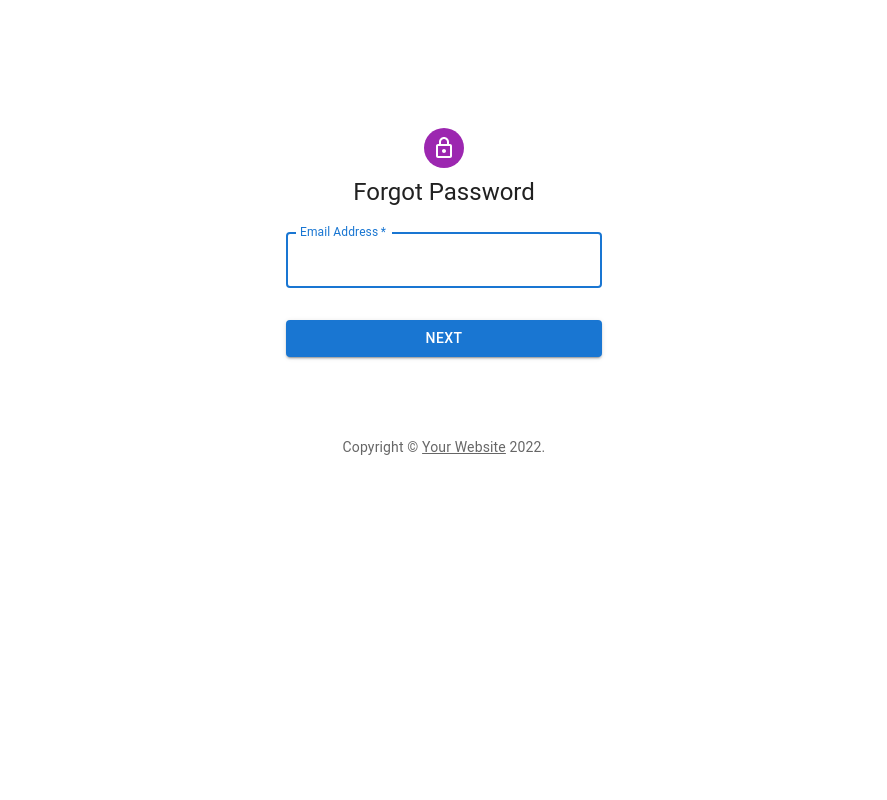
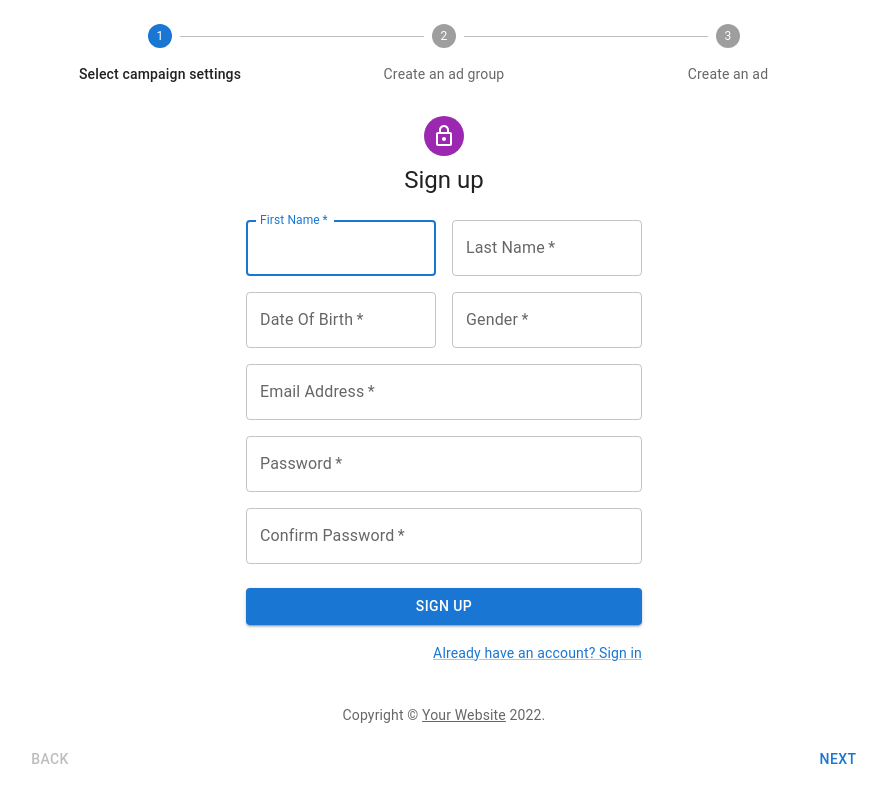
Before and after one commit to NotGitCtrl/Frontend, a React (Create React App) app: page / in a window 1280 px wide. Shown: the whole page, without its empty margins (196-1083 px from the left). Built offline with nearby package versions, Linux system fonts and the light colour scheme.

Commit message:
API calls for Signup and OTP (verify+resend) from frontend

```diff
--- a/package.json
+++ b/package.json
@@ -10,6 +10,7 @@
     "@testing-library/jest-dom": "^5.16.4",
     "@testing-library/react": "^13.3.0",
     "@testing-library/user-event": "^13.5.0",
+    "axios": "^0.27.2",
     "react": "^18.2.0",
     "react-dom": "^18.2.0",
     "react-scripts": "5.0.1",
--- a/src/App.js
+++ b/src/App.js
@@ -4,9 +4,9 @@ import Login from "./Components/Login/Login";
 import ForgotPass from "./Components/ForgotPassword/ForgotPass";
 
 function App() {
-  return <ForgotPass />;
+  // return <ForgotPass />;
   // return <Login />;
-  // return <SignUpStepper />;
+  return <SignUpStepper />;
 }
 
 export default App;
--- /dev/null
+++ b/src/Components/OtpInput/OtpInput.js
@@ -0,0 +1,62 @@
+import { Box, TextField, Button, Grid } from "@mui/material";
+import React, { useState } from "react";
+import axios from "axios";
+
+const OtpInput = () => {
+  const handleSubmit = (event) => {
+    event.preventDefault();
+    const data = new FormData(event.currentTarget);
+    const otpData = {
+      userId: localStorage.getItem("userId"),
+      otp: data.get("otp"),
+    };
+    console.log(otpData);
+    axios
+      .post("http://localhost:5000/auth/verifyOTP", otpData)
+      .then((response) => console.log(response))
+      .catch((error) => {
+        console.error("There was an error!", error);
+      });
+  };
+
+  const handleResend = (event) => {
+    event.preventDefault();
+    console.log("in here");
+    const resendData = {
+      userId: localStorage.getItem("userId"),
+      email: localStorage.getItem("email"),
+    };
+    axios
+      .post("http://localhost:5000/auth/resendOTPVerification", resendData)
+      .then((response) => console.log(response))
+      .catch((error) => {
+        console.error("There was an error!", error);
+      });
+  };
+
+  return (
+    <Box component="form" onSubmit={handleSubmit} noValidate sx={{ mt: 3 }}>
+      <Grid container spacing={1}>
+        <Grid item xs={12}>
+          <TextField required id="otp" label="Enter OTP" name="otp" />
+        </Grid>
+        <Grid item xs={12} sm={6}>
+          <Button type="submit" variant="contained" sx={{ mt: 3, mb: 2 }}>
+            Verify OTP
+          </Button>
+        </Grid>
+        <Grid item xs={12} sm={6}>
+          <Button
+            onClick={handleResend}
+            variant="contained"
+            sx={{ mt: 3, mb: 2 }}
+          >
+            Resend OTP
+          </Button>
+        </Grid>
+      </Grid>
+    </Box>
+  );
+};
+
+export default OtpInput;
--- a/src/Components/Signup/Signup.js
+++ b/src/Components/Signup/Signup.js
@@ -12,6 +12,7 @@ import LockOutlinedIcon from "@mui/icons-material/LockOutlined";
 import Typography from "@mui/material/Typography";
 import Container from "@mui/material/Container";
 import { createTheme, ThemeProvider } from "@mui/material/styles";
+import axios from "axios";
 
 function Copyright(props) {
   return (
@@ -37,10 +38,25 @@ export default function SignUp() {
   const handleSubmit = (event) => {
     event.preventDefault();
     const data = new FormData(event.currentTarget);
-    console.log({
+    const userData = {
+      name: data.get("firstname"),
+      surname: data.get("surname"),
+      gender: data.get("gender"),
+      birthDate: data.get("dob"),
       email: data.get("email"),
       password: data.get("password"),
-    });
+    };
+    console.log(userData);
+    axios
+      .post("http://localhost:5000/auth/create_user", userData)
+      .then((response) => {
+        console.log(response);
+        localStorage.setItem("email", response.data.data.email);
+        localStorage.setItem("userId", response.data.data.userId);
+      })
+      .catch((error) => {
+        console.error("There was an error!", error);
+      });
   };
 
   return (
@@ -49,7 +65,7 @@ export default function SignUp() {
         <CssBaseline />
         <Box
           sx={{
-            marginTop: 8,
+            marginTop: 3,
             display: "flex",
             flexDirection: "column",
             alignItems: "center",
@@ -71,7 +87,7 @@ export default function SignUp() {
               <Grid item xs={12} sm={6}>
                 <TextField
                   autoComplete="given-name"
-                  name="firstName"
+                  name="firstname"
                   required
                   fullWidth
                   id="firstName"
@@ -83,19 +99,28 @@ export default function SignUp() {
                 <TextField
                   required
                   fullWidth
-                  id="lastName"
+                  id="surname"
                   label="Last Name"
-                  name="lastName"
+                  name="surname"
                   autoComplete="family-name"
                 />
               </Grid>
-              <Grid item xs={12}>
+              <Grid item xs={12} sm={6}>
                 <TextField
                   required
                   fullWidth
-                  id="mobileno"
-                  label="Mobile No."
-                  name="mobileno"
+                  id="dob"
+                  label="Date Of Birth"
+                  name="dob"
+                />
+              </Grid>
+              <Grid item xs={12} sm={6}>
+                <TextField
+                  required
+                  fullWidth
+                  id="gender"
+                  label="Gender"
+                  name="gender"
                 />
               </Grid>
               <Grid item xs={12}>
@@ -130,14 +155,6 @@ export default function SignUp() {
                   autoComplete="new-password"
                 />
               </Grid>
-              <Grid item xs={12}>
-                <FormControlLabel
-                  control={
-                    <Checkbox value="allowExtraEmails" color="primary" />
-                  }
-                  label="I want to receive inspiration, marketing promotions and updates via email."
-                />
-              </Grid>
             </Grid>
             <Button
               type="submit"
--- a/src/Components/Stepper/Stepper.js
+++ b/src/Components/Stepper/Stepper.js
@@ -7,6 +7,7 @@ import Button from "@mui/material/Button";
 import Typography from "@mui/material/Typography";
 import { Container } from "@mui/material";
 import SignUp from "../Signup/Signup";
+import OtpInput from "../OtpInput/OtpInput";
 
 const steps = [
   "Select campaign settings",
@@ -55,9 +56,7 @@ export default function SignUpStepper() {
         </React.Fragment>
       ) : (
         <React.Fragment>
-          <Typography textAlign="center" sx={{ mt: 2, mb: 1 }}>
-            {activeStep === 0 ? <SignUp /> : `Step ${activeStep + 1}`}
-          </Typography>
+          <Container>{activeStep === 0 ? <SignUp /> : <OtpInput />}</Container>
           <Box sx={{ display: "flex", flexDirection: "row", pt: 2 }}>
             <Button
               color="inherit"
```
Also changed, not shown: 1 other file (tests, documents, lock files or other folders).
